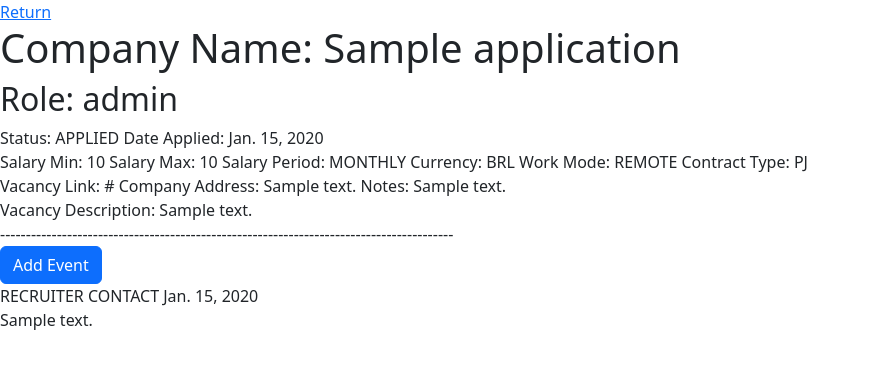
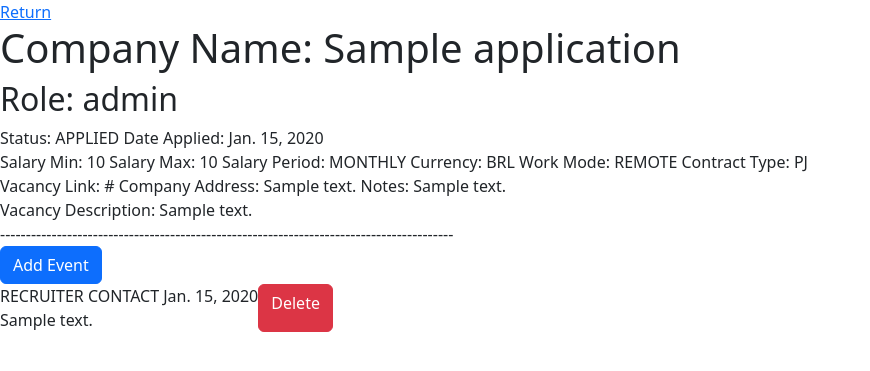
Before and after one commit to VitorBressan/Job-Application-Tracker, a Django app: page /home/application/1/ in a window 1280 px wide. Shown: the top 371 px of the page, without its empty margins (0-870 px from the left). Run offline with Django 5.2, Linux system fonts and the light colour scheme; tables that the repository leaves empty hold one stand-in row (values such as "Sample post"); some libraries are stand-ins or nearby versions.

Commit message:
add: add event 'delete' button placeholder on the application details page

```diff
--- a/job_applications/templates/job_applications/application.html
+++ b/job_applications/templates/job_applications/application.html
@@ -117,10 +117,13 @@
       </div>
     </div>
     {% for event in events %}
+    <div class="d-flex">
         <div>
             {{ event.event_type }} {{ event.event_date }} <br>
             {{ event.notes }}
         </div>
+        <a class="btn btn-danger">Delete</a>
+    </div>
     {% endfor %}
 </body>
 </html>
```
